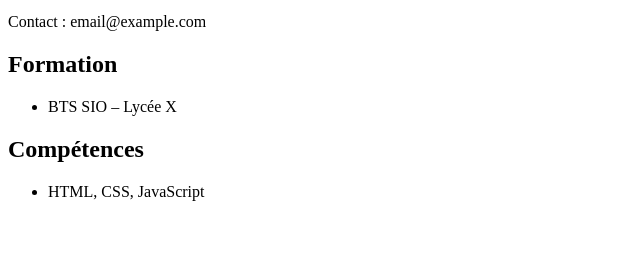
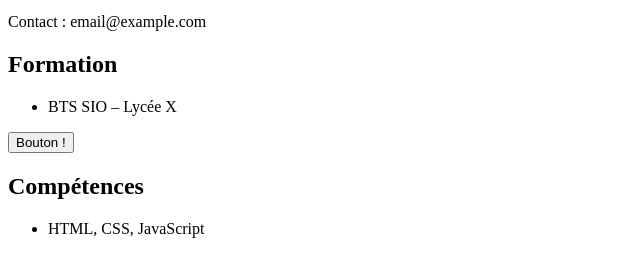
Before and after one commit to GaJuEl1/javascript, a plain HTML site: page index.html in a window 1280 px wide. Shown: the part 101-378 px from the top of the page, without its empty margins (0-640 px from the left). Drawn offline with Linux system fonts and the light colour scheme.

Commit message:
Update index.html

```diff
--- a/index.html
+++ b/index.html
@@ -24,8 +24,9 @@
 <li>BTS SIO – Lycée X</li>
 </ul>
 </section>
-<section>
-<h2>Compétences</h2>
+<button onclick="toggleCompetences()">Bouton !</button>
+<section >
+<h2 >Compétences</h2>
 <ul>
 <li>HTML, CSS, JavaScript</li>
 </ul>
```
